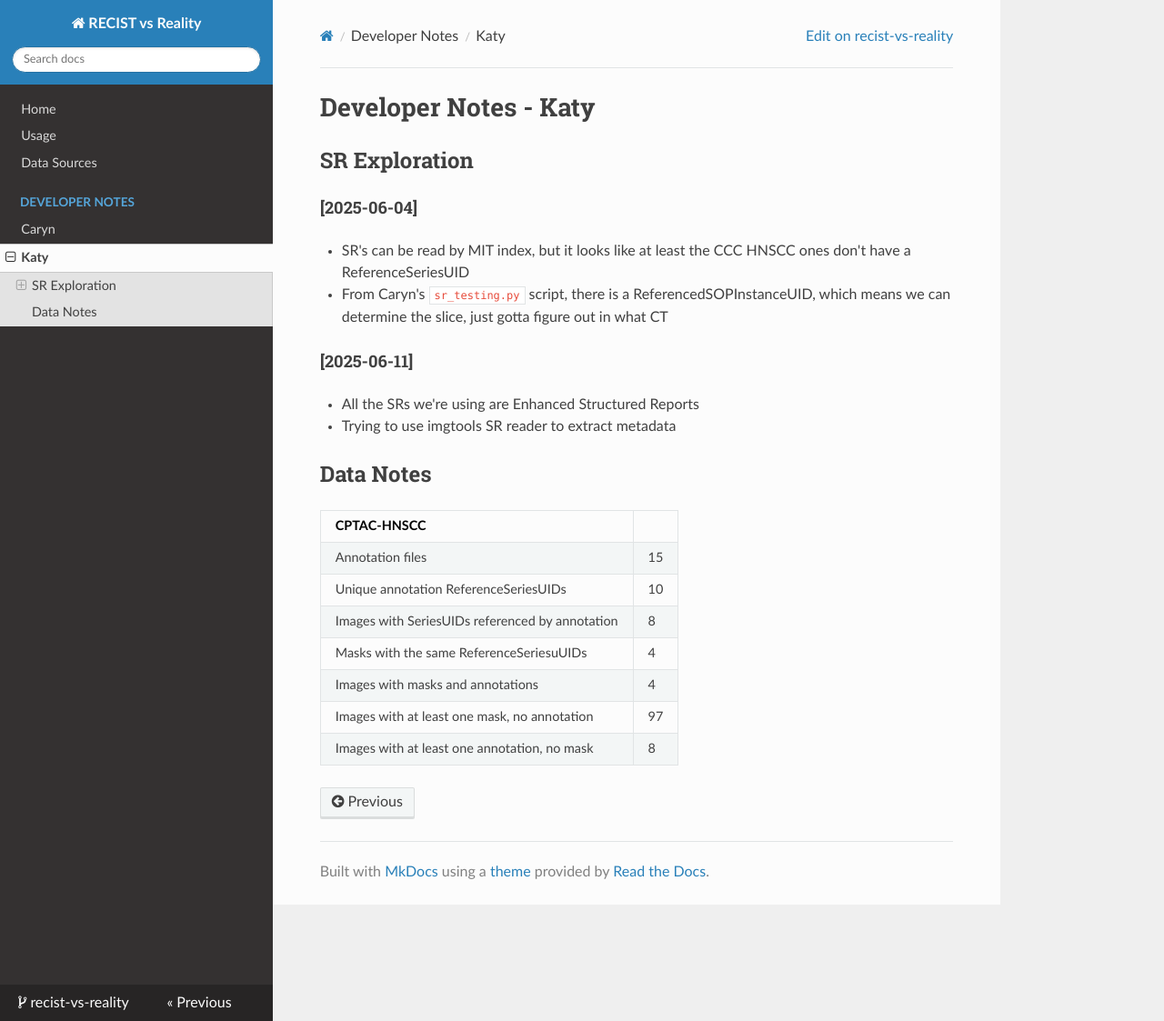
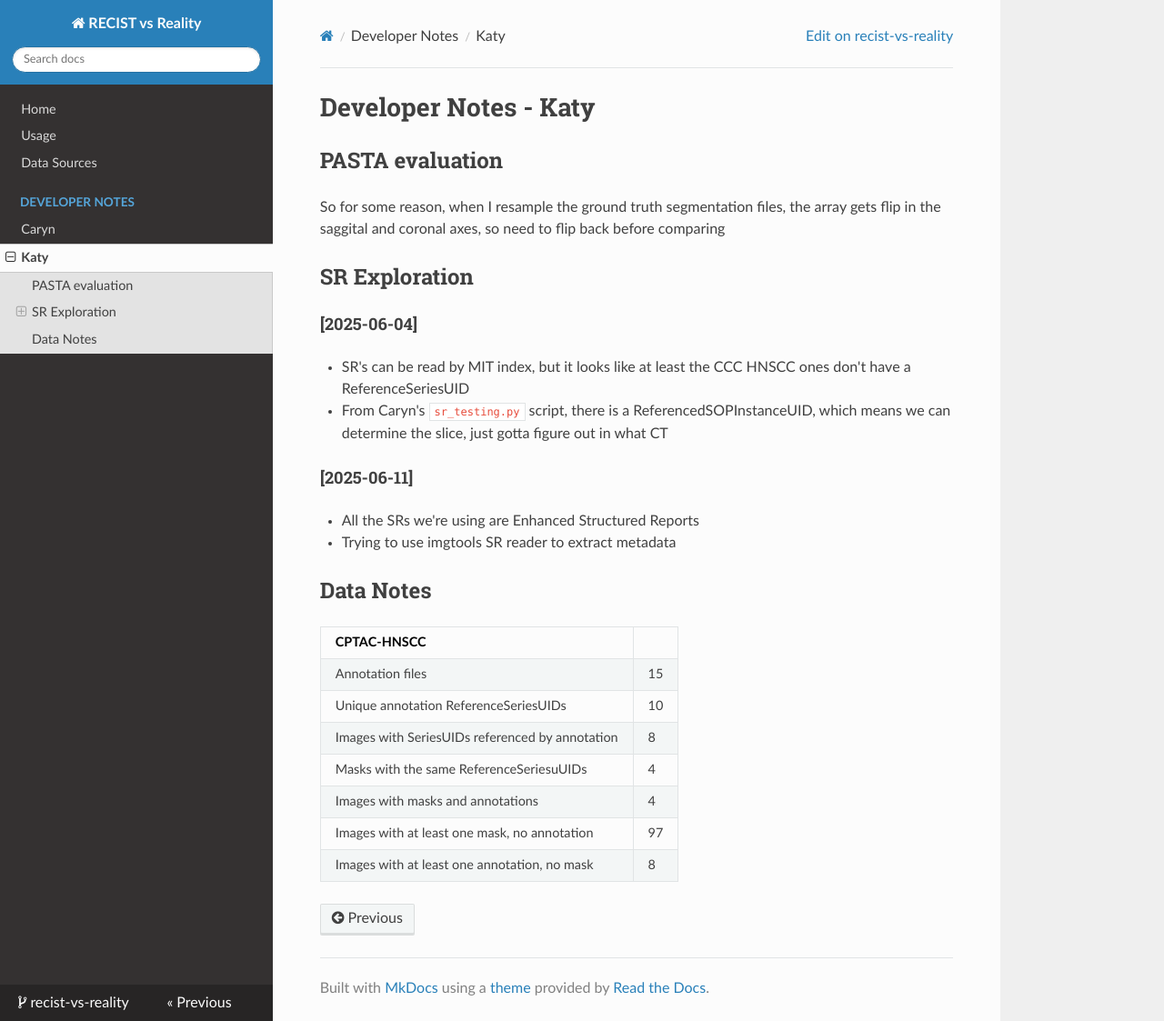
Before and after one commit to bhklab/recist-vs-reality, an MkDocs documentation site: the page built from docs/devnotes/devnotes_katy.md, in a window 1280 px wide and 1123 px high. Shown: the whole window at 91% size. Built offline with MkDocs 1.6.1, drawn with Linux system fonts in a browser that asks for light colours; nearby versions of some CDN libraries.

Commit message:
docs: notes from developing 2D IoU measure for PASTA results

```diff
--- a/docs/devnotes/devnotes_katy.md
+++ b/docs/devnotes/devnotes_katy.md
@@ -1,4 +1,8 @@
 # Developer Notes - Katy
+
+## PASTA evaluation
+So for some reason, when I resample the ground truth segmentation files, the array gets flip in the saggital and coronal axes, so need to flip back before comparing
+
 
 ## SR Exploration
 
```
